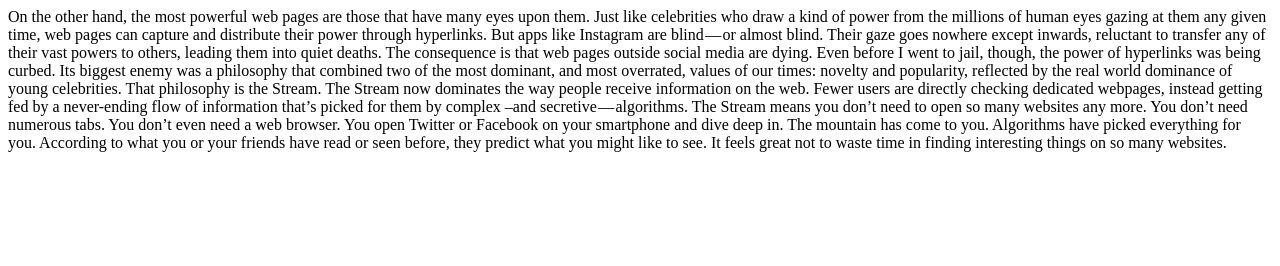
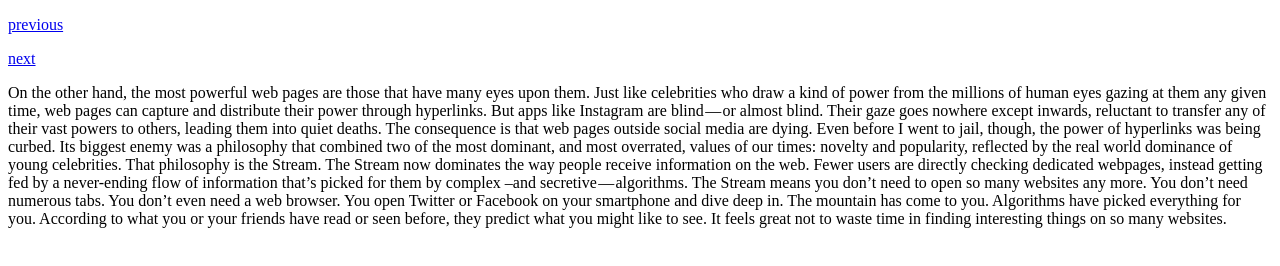
Before and after one commit to maxbatt22/maxbatt22.github.io, a plain HTML site: page project/6-text-sungyun.html in a window 1280 px wide. Drawn offline with Linux system fonts and the light colour scheme.

Commit message:
added links

```diff
--- a/project/6-text-sungyun.html
+++ b/project/6-text-sungyun.html
@@ -5,7 +5,8 @@
     <title>title</title>
   </head>
   <body>
-
+    <a href="https://jonjordanixd.github.io/project/5-text-jonathan%20css7.html" target="_blank"><p>previous</p></a>
+    <a href="http://winniekuo0715.github.io/project/7-text-wen-Hsin-10.html" target="_blank"><p>next</p></a>
     On the other hand, the most powerful web pages are those that have many eyes upon them. Just like celebrities who draw a kind of power from the millions of human eyes gazing at them any given time, web pages can capture and distribute their power through hyperlinks.
 
     But apps like Instagram are blind — or almost blind. Their gaze goes nowhere except inwards, reluctant to transfer any of their vast powers to others, leading them into quiet deaths. The consequence is that web pages outside social media are dying.
```
Also changed, not shown: project/9-text-shreya.html (+2 -1 lines).
